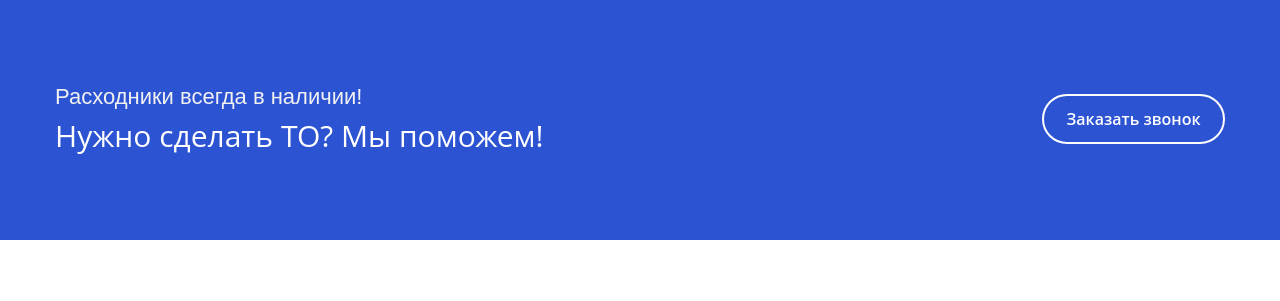
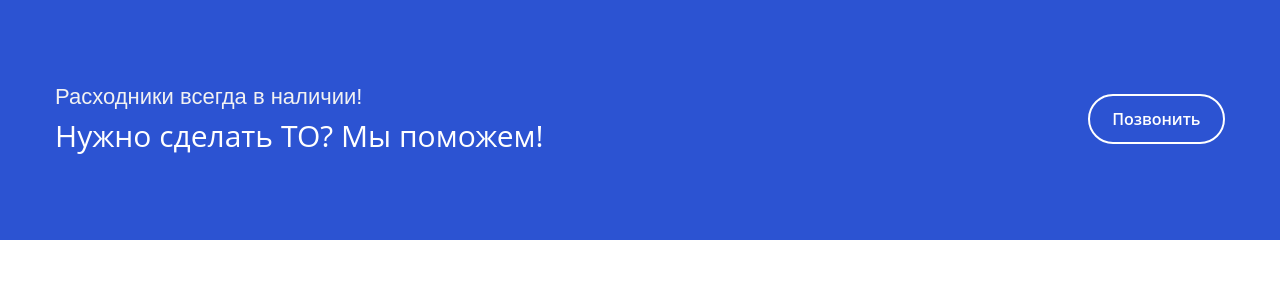
Before and after one commit to MaximPekshev/autogarant, a Django app: page / in a window 1280 px wide. Shown: the part 662-963 px from the top of the page. Run offline with Django 3.2, Linux system fonts and the light colour scheme; data that the repository does not hold is empty; some libraries are stand-ins or nearby versions; some web fonts are replaced.

Commit message:
замена формы обраной связи на телефон

```diff
--- a/baseapp/templates/baseapp/index.html
+++ b/baseapp/templates/baseapp/index.html
@@ -159,7 +159,7 @@
 				<span>Нужно сделать ТО? Мы поможем!</span>
 			</div>
 			{% comment %} <a href="" class="au-btn btn-small" data-toggle="modal" data-target="#modalContactForm">Заказать звонок</a> {% endcomment %}
-			<a href="{% url 'show_contact_page' %}" class="au-btn btn-small">Заказать звонок</a>
+			<a href="tel:+79913165342" class="au-btn btn-small">Позвонить</a>
 		</div>
 	</div>
 </section>
```
